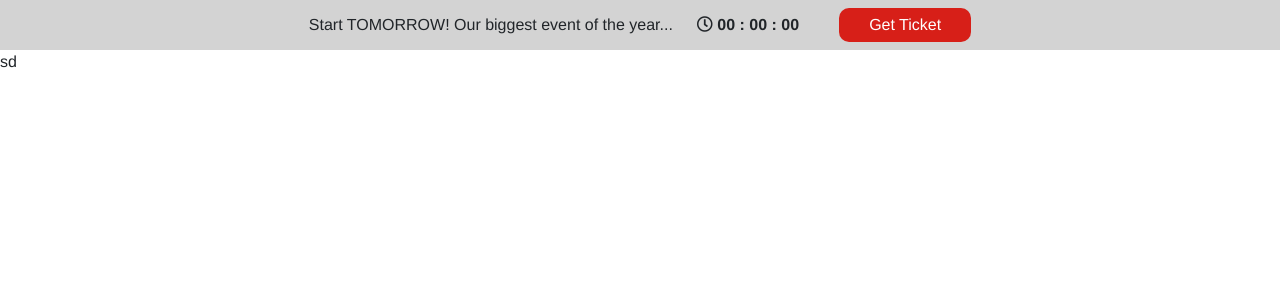
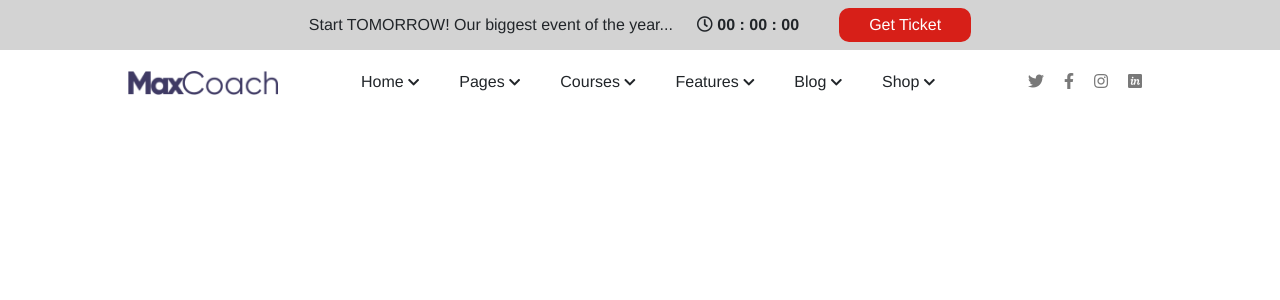
Before and after one commit to GerryFox22/proj-html-vuejs, a Vue app: page / in a window 1280 px wide. Shown: the top 300 px of the page. Built offline with nearby package versions, Linux system fonts and the light colour scheme.

Commit message:
Formattazione e termine Header section 2

```diff
--- a/src/App.vue
+++ b/src/App.vue
@@ -25,10 +25,6 @@ export default {
 #app {
   font-family: Avenir, Helvetica, Arial, sans-serif;
 
-  *{
-    margin: 0;
-    box-sizing: border-box;
-  }
 
 }
 </style>
--- a/src/components/HeaderSection1.vue
+++ b/src/components/HeaderSection1.vue
@@ -24,6 +24,9 @@ export default {
      .header-section-1{
         background-color: lightgray;
     }
+    p{
+        margin: 0;
+    }
     .bottone{
         color: white;
         background-color: $ccThunderbird;
--- a/src/components/HeaderSection2.vue
+++ b/src/components/HeaderSection2.vue
@@ -1,16 +1,81 @@
 <template>
-  <div class="header-navbar">
-      sd
+  <div class="header-navbar d-flex justify-content-between align-items-center">
+      <div class="logo">
+        <img src="../assets/images/dark-logo.png" alt="MaxCoach logo">
+      </div>
+      <div class="nav-menu">
+        <ul class="u d-flex">
+          <li v-for="(elemento, indice) in elementiNavbar" :key="indice">{{elemento}} <i class="fas fa-chevron-down"></i></li>
+        </ul>
+      </div>
+      <div class="socials">
+        <a v-for="(social,indice) in socials" :key="indice" :href="social.link">
+          <i :class="social.icona"></i>
+        </a>
+      </div>
   </div>
 </template>
 
 <script>
 export default {
-
+  name : "HeaderSection2",
+   data : function(){
+      return {
+          elementiNavbar : ["Home", "Pages", "Courses", "Features", "Blog", "Shop"],
+          socials : [
+              {
+                icona :"fab fa-twitter",
+                link: "#twitter"
+              },
+              {
+                icona :"fab fa-facebook-f",
+                link: "#facebook"
+              },
+              {
+                icona :"fab fa-instagram",
+                link: "#instagram"
+              },
+              {
+                icona :"fab fa-invision",
+                link: "#invision"
+              },
+          ]
+      }
+  },
 }
 </script>
 
 <style lang="scss" scoped>
 @import "../style/variabili.scss";
+  .header-navbar {
+      width: 80%;
+      margin: 0 auto;
+    }
+
+   .logo img {
+     width: 150px;
+   }
+
+   ul {
+     list-style: none;
+     padding: 0;
+     margin: 0;
+        li{
+          padding: 20px;
+           i {
+             font-size: 0.8rem;
+             cursor: pointer;
+           }
+        }
+   }
+
+   a {
+     padding: 10px;
+     color: $ccBoulder,
+   }
+
+   a:hover {
+     color: $ccCerulean;
+   }
 
 </style>
```
